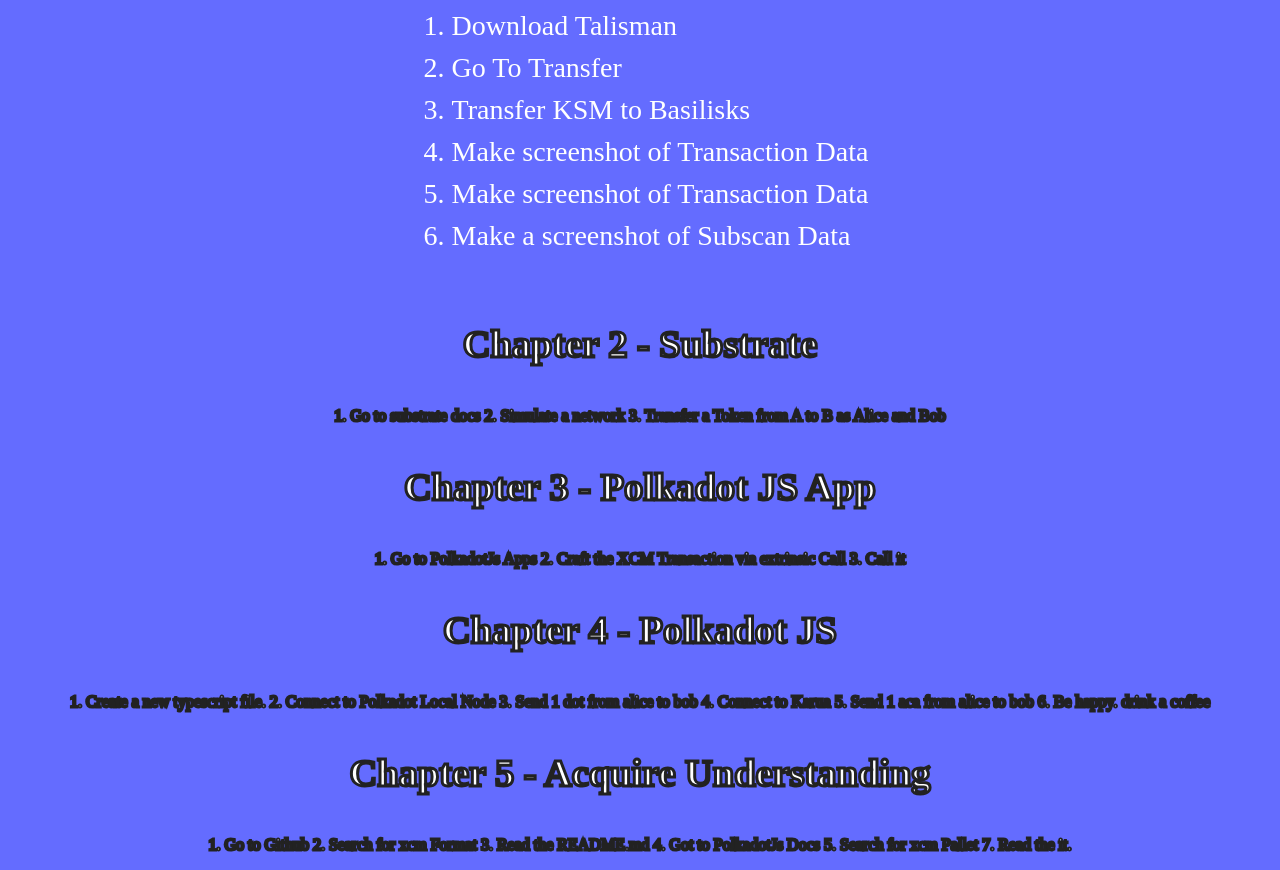
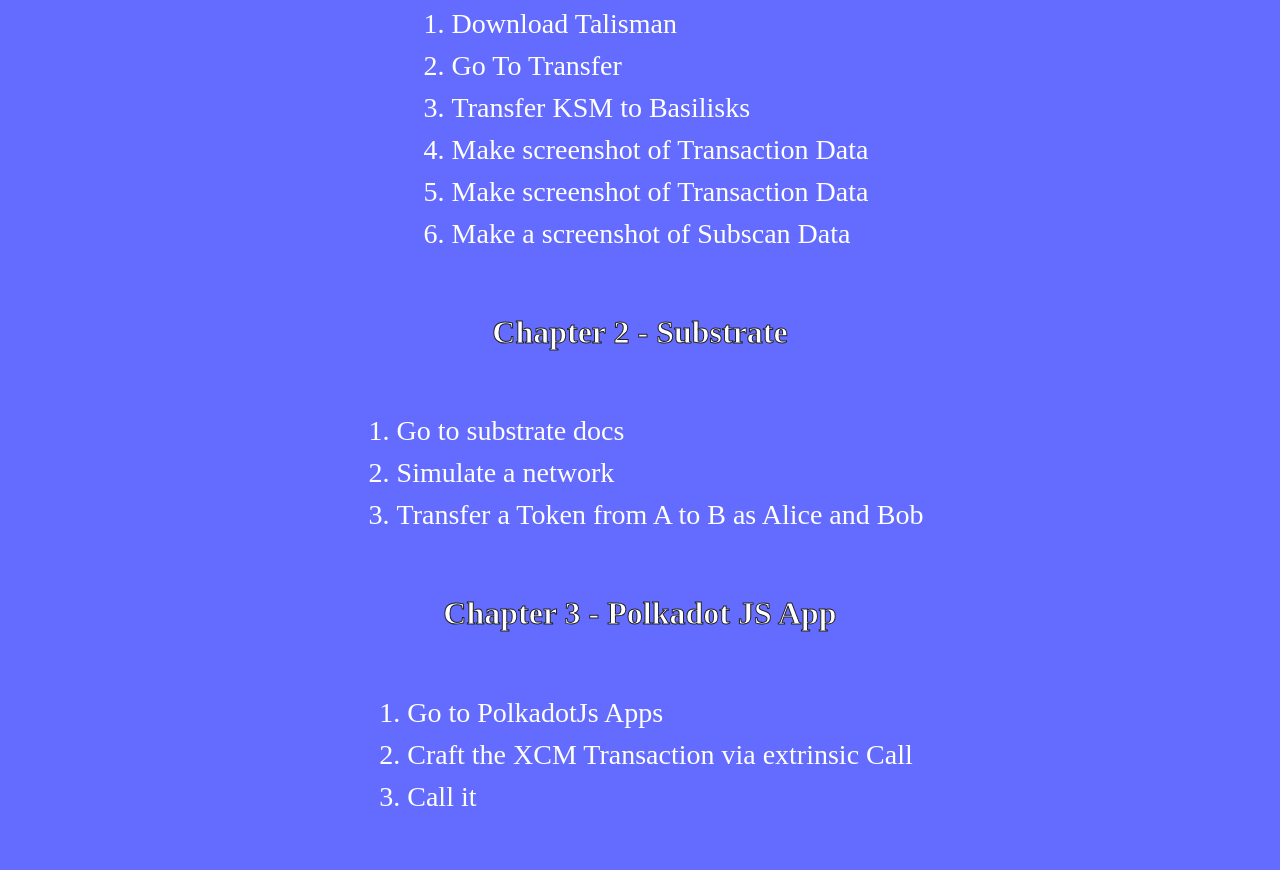
Before and after one commit to FrankBevr/Ajuna-Interlay-Hack, a website built with Vite: page Frontend/index.html in a window 1280 px wide. Shown: the part 1927-2797 px from the top of the page. Built offline with nearby package versions, Linux system fonts and the light colour scheme; files whose address does not match are found by name; a web font is replaced by a local one.

Commit message:
:lipstick: (./frontend) update styles

```diff
--- a/Frontend/src/2-substrate.ts
+++ b/Frontend/src/2-substrate.ts
@@ -1,8 +1,12 @@
 export function chapter_substrate(element: HTMLButtonElement) {
   element.innerHTML = `
     <h3>Chapter 2 - Substrate</h3>
-    1. Go to substrate docs
-    2. Simulate a network
-    3. Transfer a Token from A to B as Alice and Bob
+    <div class="list">
+      <ol>
+        <li>Go to substrate docs</li>
+        <li>Simulate a network</li>
+        <li>Transfer a Token from A to B as Alice and Bob</li>
+      </ol>
+    </div>
     `;
 }
--- a/Frontend/src/3-polkadotJsApp.ts
+++ b/Frontend/src/3-polkadotJsApp.ts
@@ -1,10 +1,12 @@
 export function chapter_polkadotJsApp(element: HTMLDivElement) {
   element.innerHTML = `
     <h3>Chapter 3 - Polkadot JS App</h3>
-    1. Go to PolkadotJs Apps
-
-    2. Craft the XCM Transaction via extrinsic Call
-
-    3. Call it
+    <div class="list">
+      <ol>
+        <li>Go to PolkadotJs Apps</li>
+        <li>Craft the XCM Transaction via extrinsic Call</li>
+        <li>Call it</li>
+      </ol>
+    </div>
     `;
 }
--- a/Frontend/src/4-polkadotJsSimple.ts
+++ b/Frontend/src/4-polkadotJsSimple.ts
@@ -1,16 +1,15 @@
 export function chapter_polkadotJsAppSimple(element: HTMLDivElement) {
   element.innerHTML = `
     <h3>Chapter 4 - Polkadot JS </h3>
-    1. Create a new typescript file.
-
-    2. Connect to Polkadot Local Node
-
-    3. Send 1 dot from alice to bob
-
-    4. Connect to Karua
-
-    5. Send 1 aca from alice to bob
-
-    6. Be happy. drink a coffee
+    <div class="list">
+      <ol>
+        <li>Create a new typescript file.</li>
+        <li>Connect to Polkadot Local Node</li>
+        <li>Send 1 dot from alice to bob</li>
+        <li>Connect to Karua</li>
+        <li>Send 1 aca from alice to bob</li>
+        <li>Be happy. drink a coffee</li>
+      </ol>
+    </div>
     `;
 }
--- a/Frontend/src/main.ts
+++ b/Frontend/src/main.ts
@@ -40,7 +40,7 @@
     </div>
 
     <br>
-    <div id="chapter-1"></div>
+    <div id="chapter-1" ></div>
 
     <div id="chapter-2"></div>
 
--- a/Frontend/src/style.css
+++ b/Frontend/src/style.css
@@ -31,10 +31,12 @@
   line-height: 1.1;
 }
 h2 {
-  -webkit-text-stroke-width: 0px;
+  font-size: 2.4em;
+  line-height: 1.1;
 }
 h3 {
-  font-size: 2.4em;
+  -webkit-text-stroke-width: 1px;
+  font-size: 2.0em;
   line-height: 1.1;
 }
 
```
Also changed, not shown: Frontend/src/1-talisman.ts (indentation only).
